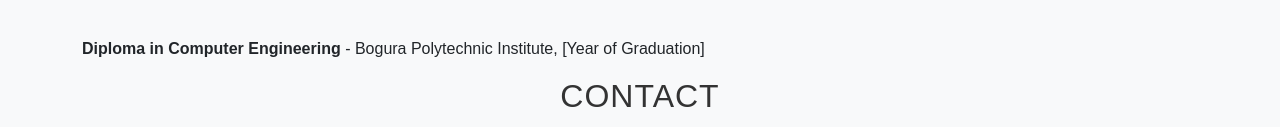
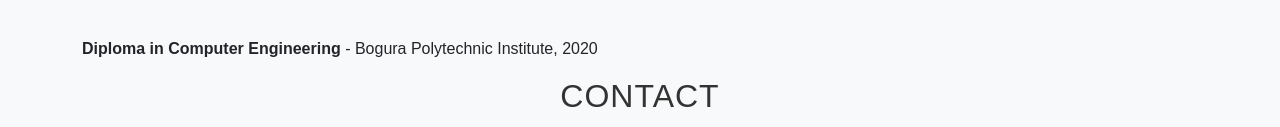
Before and after one commit to baijidhossain/portfolio, a plain HTML site: page index.html in a window 1280 px wide. Shown: the part 1557-1684 px from the top of the page. Drawn offline with nearby package versions, Linux system fonts and the light colour scheme.

Commit message:
some updated

```diff
--- a/index.html
+++ b/index.html
@@ -171,7 +171,7 @@
 
 <section id="education" class="container">
     <h2 class="section-title">Education</h2>
-    <p><strong>Diploma in Computer Engineering</strong> - Bogura Polytechnic Institute, [Year of Graduation]</p>
+    <p><strong>Diploma in Computer Engineering</strong> - Bogura Polytechnic Institute, 2020</p>
 </section>
 
 <section id="contact" class="container">
```
